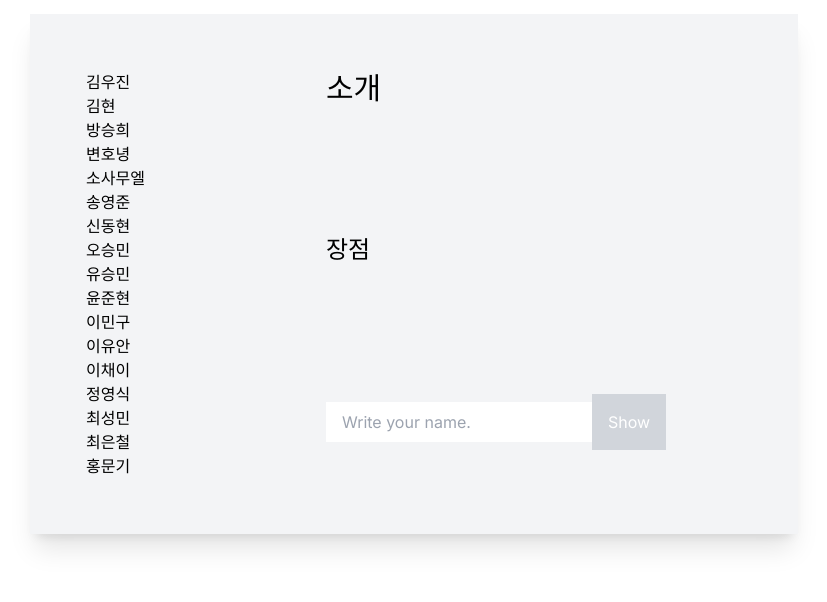
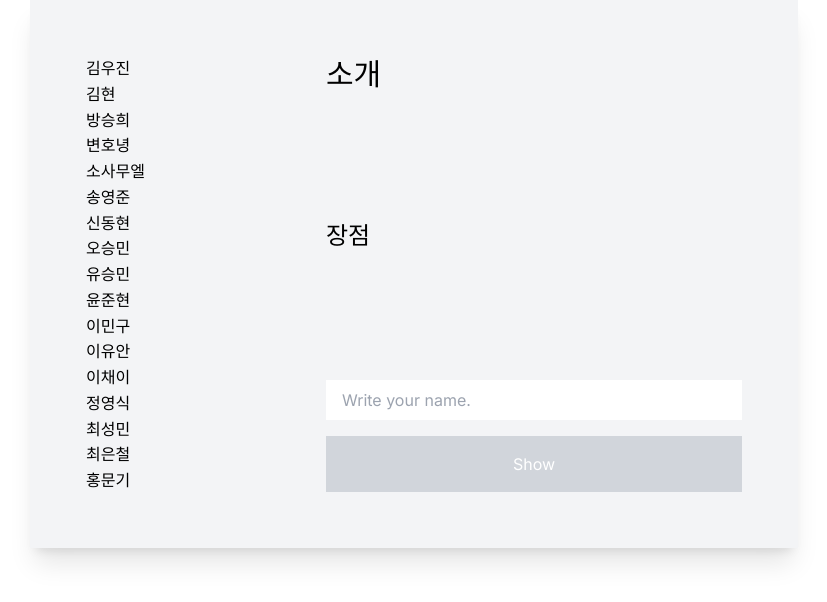
Before and after one commit to KDT-IaaS-Class-One-Group/KDT-Introduce, a Next.js app: page / in a window 1280 px wide. Shown: the part 126-728 px from the top of the page, without its empty margins (226-1053 px from the left). Built offline with nearby package versions, Linux system fonts and the light colour scheme.

Commit message:
feat: tailwind 스타일링

```diff
--- a/app/page.tsx
+++ b/app/page.tsx
@@ -41,9 +41,9 @@ export default function Home() {
 
   return (
     <div className='flex justify-center items-center min-h-screen'>
-      <div className='flex flex-row bg-gray-100 p-8 shadow-xl w-3/5 h-4/5'>
+      <div className='flex flex-row bg-gray-100 p-8 shadow-xl w-3/5'>
         {/* Sidebar */}
-        <ul className='p-6 flex-none w-full md:w-60 min-h-full overflow-y-auto cursor-pointer'>
+        <ul className='p-6 flex-none w-full md:w-60 min-h-full overflow-y-auto cursor-pointer flex flex-col justify-between'>
           {Object.keys(students).map((name) => (
             <li key={name} onClick={() => handleStudentClick(name)}>
               {name}
@@ -52,8 +52,7 @@ export default function Home() {
         </ul>
 
         {/* Main Content */}
-        <div className='flex-1 p-6 flex flex-col min-h-full'>
-          <div>
+        <div className='flex-1 p-6 flex flex-col min-h-full justify-between'>
           <div>
             <p className='text-3xl'>소개</p>
             <p className='p-2 h-32'>{studentInfo.소개}</p>
@@ -77,6 +76,5 @@ export default function Home() {
         </div>
       </div>
     </div>
-    </div>
   );
 }
```
Also changed, not shown: tailwind.config.ts (+4 -4 lines). Lines whose indentation alone changed are shown as unchanged.
